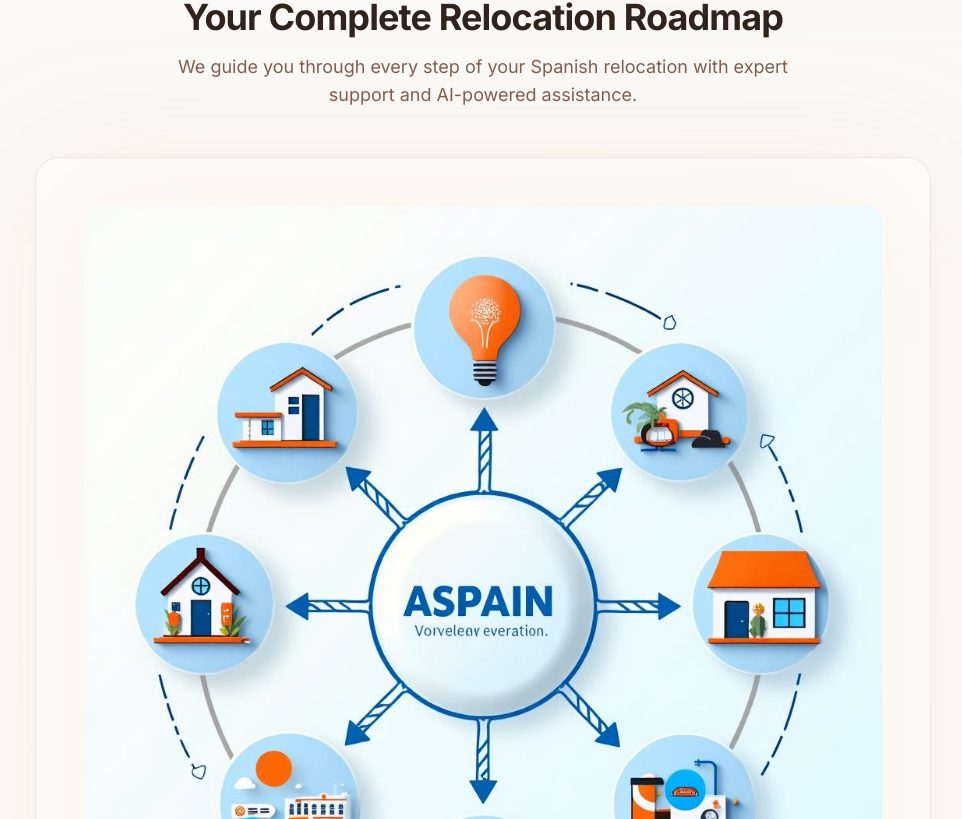
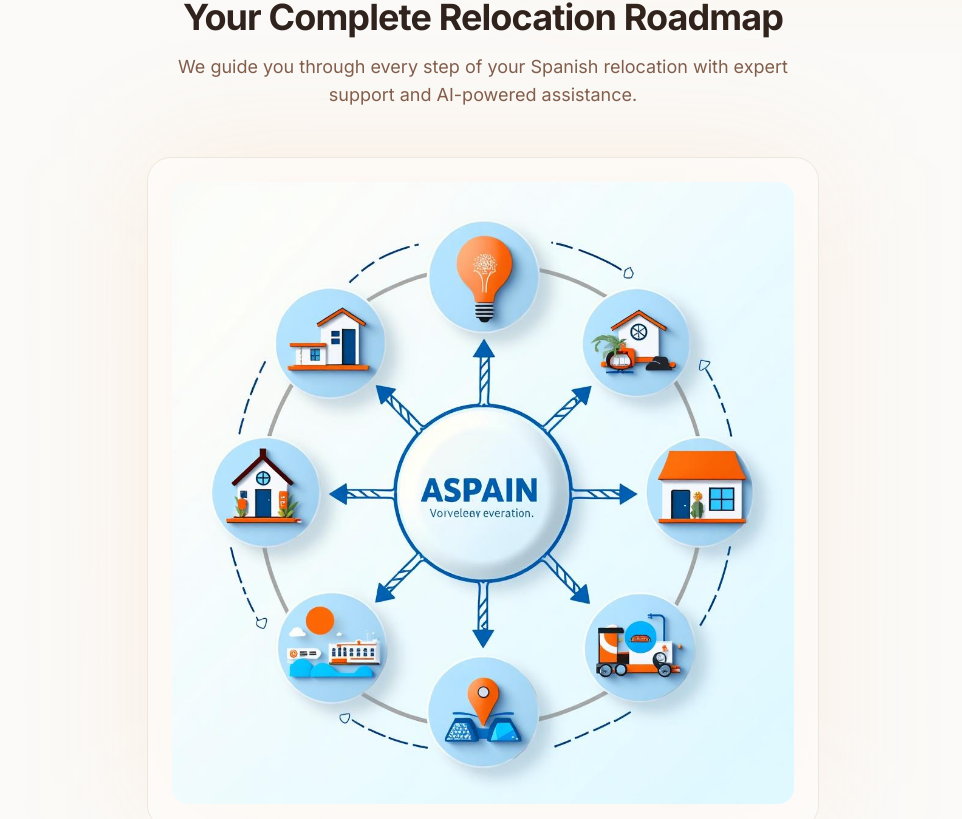
Before and after one commit to LeeSpain/aispainhomes, a React (Vite) app: page / in a window 1280 px wide. Shown: the part 2641-3460 px from the top of the page, without its empty margins (157-1119 px from the left). Built offline with nearby package versions, Linux system fonts and the light colour scheme.

Commit message:
Refactor homepage roadmap section

```diff
--- a/src/components/home/Features.tsx
+++ b/src/components/home/Features.tsx
@@ -183,9 +183,9 @@ const Features = () => {
             </p>
           </div>
 
-          <div className="relative max-w-4xl mx-auto">
+          <div className="relative max-w-2xl mx-auto">
             <div className="absolute inset-0 bg-gradient-to-br from-primary/10 to-accent/10 rounded-3xl blur-3xl"></div>
-            <div className="relative p-8 md:p-12 rounded-3xl bg-card/50 backdrop-blur-sm border border-border">
+            <div className="relative p-6 rounded-3xl bg-card/50 backdrop-blur-sm border border-border">
               <img
                 src={relocationJourney}
                 alt="Complete relocation journey from property search to settling in Spain"
```
